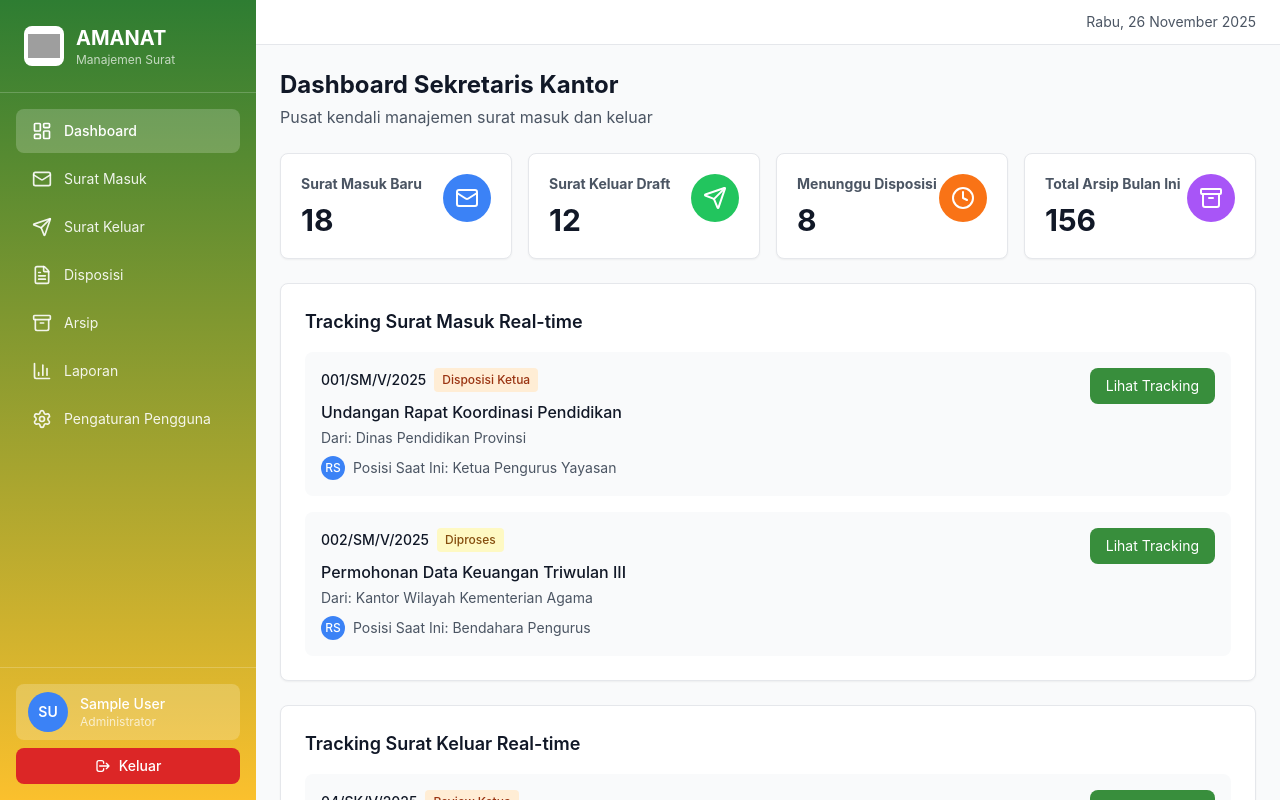
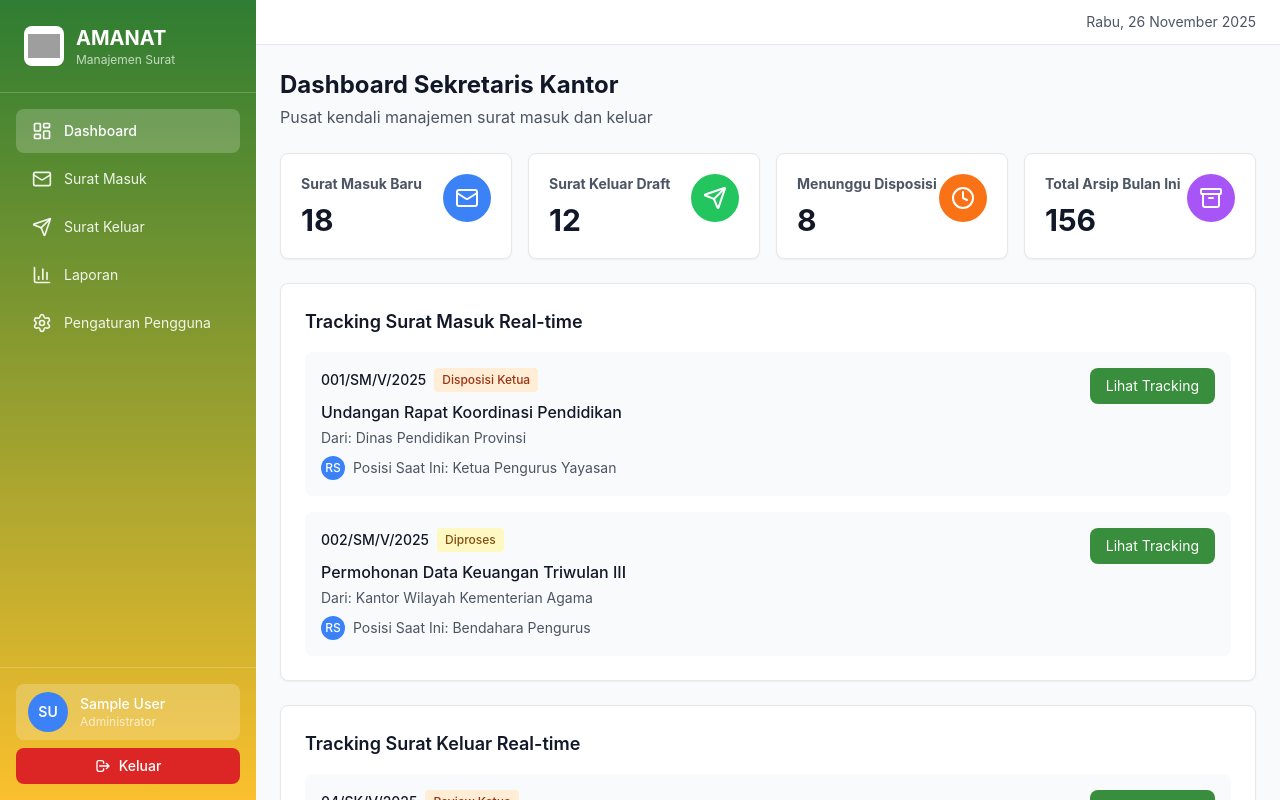
Before and after one commit to apriliamonica/FE-AMANAT, a React (Vite) app: page /dashboard in a window 1280 px wide. Shown: the top 800 px of the page. Built offline with nearby package versions, Linux system fonts and the light colour scheme; sample sign-in values are in the browser's storage; grey boxes are pictures that could not be loaded.

Commit message:
Menghapus form disposisi dan arsip

```diff
--- a/src/components/layout/Sidebar/Sidebar.jsx
+++ b/src/components/layout/Sidebar/Sidebar.jsx
@@ -20,8 +20,6 @@ const Sidebar = ({ isOpen, onClose, userRole, userName, onLogout }) => {
       { icon: LayoutDashboard, label: 'Dashboard', path: '/dashboard' },
       { icon: Mail, label: 'Surat Masuk', path: '/surat-masuk' },
       { icon: Send, label: 'Surat Keluar', path: '/surat-keluar' },
-      { icon: FileText, label: 'Disposisi', path: '/disposisi' },
-      { icon: Archive, label: 'Arsip', path: '/arsip' },
       { icon: BarChart3, label: 'Laporan', path: '/laporan' },
       { icon: Settings, label: 'Pengaturan Pengguna', path: '/pengaturan' },
     ],
@@ -29,29 +27,22 @@ const Sidebar = ({ isOpen, onClose, userRole, userName, onLogout }) => {
       { icon: LayoutDashboard, label: 'Dashboard', path: '/dashboard' },
       { icon: Mail, label: 'Surat Masuk', path: '/surat-masuk' },
       { icon: Send, label: 'Surat Keluar', path: '/surat-keluar' },
-      { icon: FileText, label: 'Disposisi', path: '/disposisi' },
-      { icon: Archive, label: 'Arsip', path: '/arsip' },
       { icon: BarChart3, label: 'Laporan', path: '/laporan' },
     ],
     sekretaris_pengurus: [
       { icon: LayoutDashboard, label: 'Dashboard', path: '/dashboard' },
       { icon: Mail, label: 'Surat Masuk', path: '/surat-masuk' },
-      { icon: FileText, label: 'Disposisi', path: '/disposisi' },
-      { icon: Archive, label: 'Arsip', path: '/arsip' },
       { icon: BarChart3, label: 'Laporan', path: '/laporan' },
     ],
     bendahara_pengurus: [
       { icon: LayoutDashboard, label: 'Dashboard', path: '/dashboard' },
       { icon: Mail, label: 'Surat Masuk', path: '/surat-masuk' },
-      { icon: FileText, label: 'Disposisi', path: '/disposisi' },
-      { icon: Archive, label: 'Arsip', path: '/arsip' },
       { icon: BarChart3, label: 'Laporan', path: '/laporan' },
     ],
     kepala_bagian: [
       { icon: LayoutDashboard, label: 'Dashboard', path: '/dashboard' },
       { icon: Mail, label: 'Surat Masuk', path: '/surat-masuk' },
       { icon: Send, label: 'Surat Keluar', path: '/surat-keluar' },
-      { icon: Archive, label: 'Arsip', path: '/arsip' },
       { icon: BarChart3, label: 'Laporan', path: '/laporan' },
     ],
   };
```
